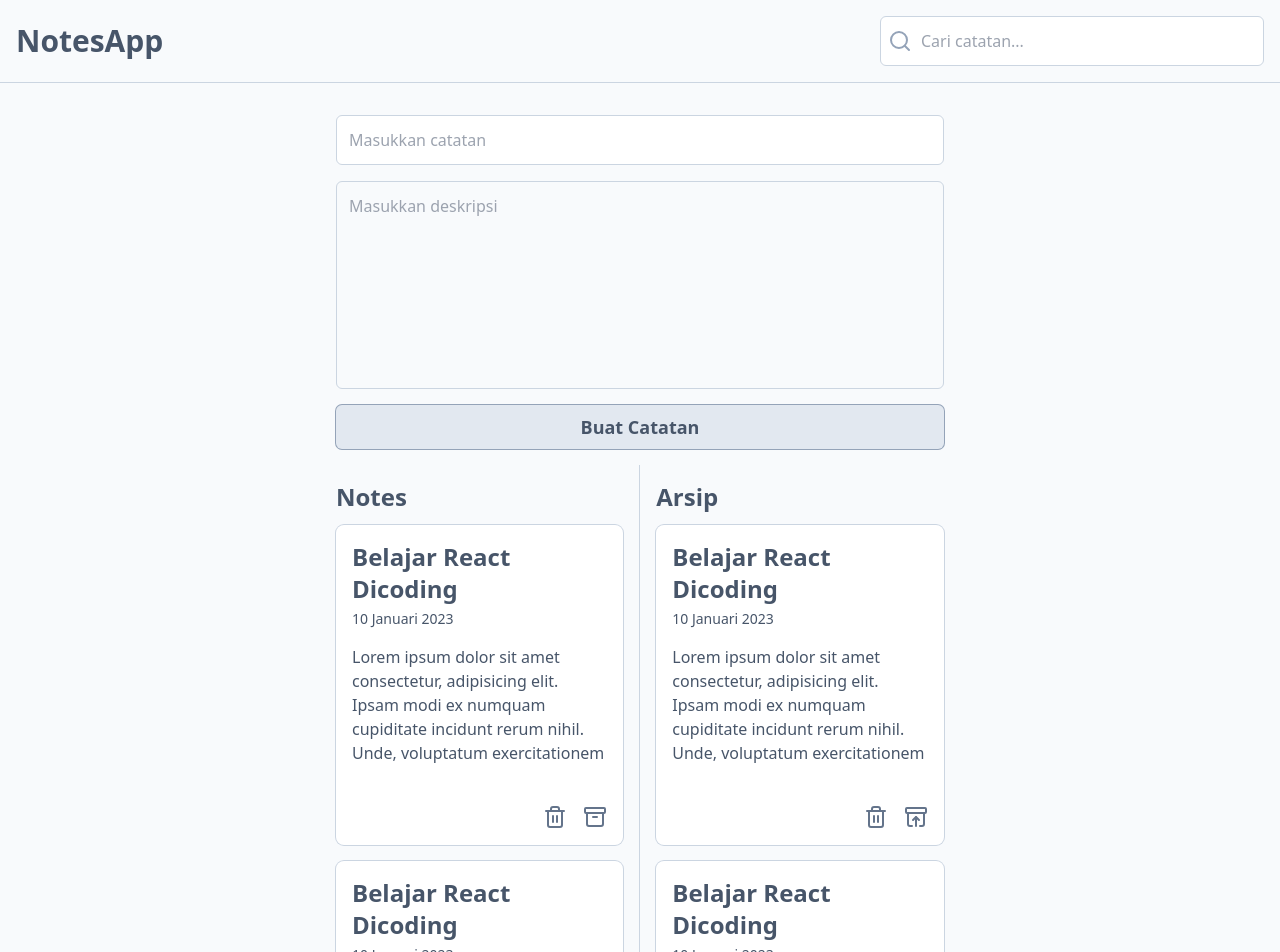
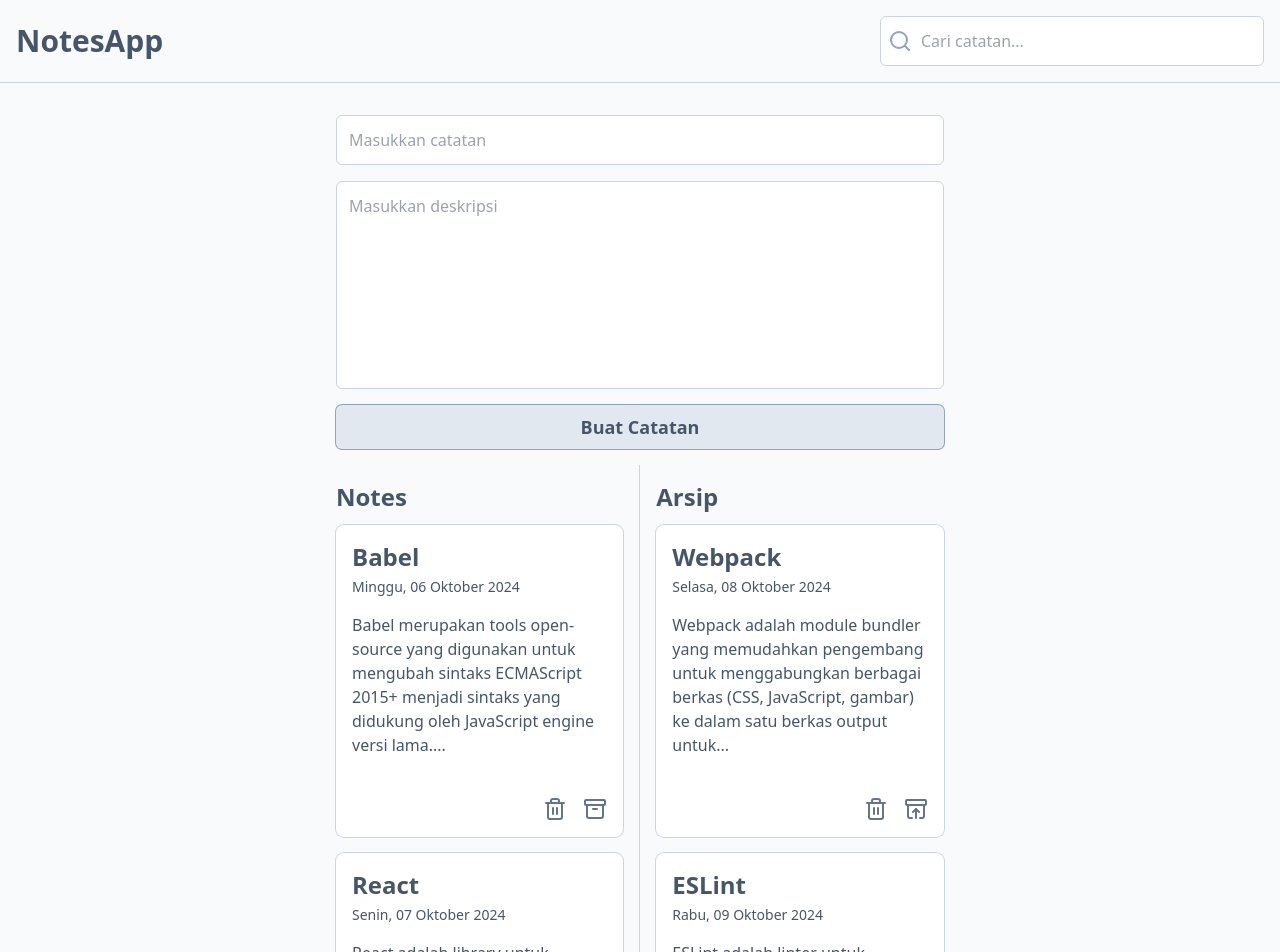
Before and after one commit to KahfiSmith/dicoding-final-project-noteapp-reactjs, a React (Vite) app: page / in a window 1280 px wide. Shown: the top 952 px of the page. Built offline with nearby package versions, Linux system fonts and the light colour scheme.

Commit message:
feat(note): utils data, formatdate, limitwords, generateid

```diff
--- a/src/components/atoms/Description.jsx
+++ b/src/components/atoms/Description.jsx
@@ -5,7 +5,7 @@ const Description = ({ value, onChange, placeholder }) => {
         value={value}
         onChange={onChange}
         placeholder={placeholder}
-        className="w-full p-3 border-[1.5px] border-slate-300 bg-slate-50 font-normal rounded-md focus:ring-[1.5px] focus:ring-blue-300 focus:outline-none focus:border-none focus:bg-white text-slate-500 h-52 resize-none"
+        className="w-full p-3 border-[1.5px] border-slate-300 bg-white font-normal rounded-md focus:ring-[1.5px] focus:ring-blue-300 focus:outline-none focus:border-none focus:bg-white text-slate-500 h-52 resize-none"
       />
     );
   };
--- a/src/components/molecules/CardNote.jsx
+++ b/src/components/molecules/CardNote.jsx
@@ -1,11 +1,12 @@
 import { Trash2 } from "lucide-react";
+import { limitWords } from "../../utils/limitWords";
 
 const CardNote = ({ title, date, description, icon }) => {
   return (
     <div className="flex flex-col p-4 ring-1 ring-slate-300 bg-white rounded-lg">
       <h2 className="text-2xl font-bold mb-1">{title}</h2>
       <p className="mb-4 text-sm">{date}</p>
-      <p className="mb-10">{description}</p>
+      <p className="mb-10">{limitWords(description, 20)}</p>
       <div className="flex justify-end space-x-4 text-slate-500">
         <Trash2 className="cursor-pointer" />
         {icon}
--- a/src/pages/Notes.jsx
+++ b/src/pages/Notes.jsx
@@ -4,6 +4,7 @@ import HeaderNote from "../components/atoms/Header";
 import Layout from "../layouts";
 import FormInput from "../components/molecules/FormInput";
 import { Archive, ArchiveRestore } from "lucide-react";
+import { notesData } from "../utils/initialDataNotes";
 
 const Notes = () => {
   const [filterSearch, setFilterSearch] = useState("");
@@ -18,34 +19,32 @@ const Notes = () => {
         children1={<FormInput handleSubmit={() => {}} />}
         children2={
           <div className="flex flex-col space-y-4">
+            {notesData
+              .filter((note) => !note.archived)
+              .map((note) => (
                 <CardNote
-              title="Belajar React Dicoding"
-              date="10 Januari 2023"
-              description="Lorem ipsum dolor sit amet consectetur, adipisicing elit. Ipsam modi ex numquam cupiditate incidunt rerum nihil. Unde, voluptatum exercitationem"
+                  key={note.id}
+                  title={note.title}
+                  date={note.createdAt}
+                  description={note.body}
                   icon={<Archive />}
                 />
-            <CardNote
-              title="Belajar React Dicoding"
-              date="10 Januari 2023"
-              description="Lorem ipsum dolor sit amet consectetur, adipisicing elit. Ipsam modi ex numquam cupiditate incidunt rerum nihil. Unde, voluptatum exercitationem"
-              icon={<Archive />}
-            />
+              ))}
           </div>
         }
         children3={
           <div className="flex flex-col space-y-4">
+            {notesData
+              .filter((note) => note.archived)
+              .map((note) => (
                 <CardNote
-              title="Belajar React Dicoding"
-              date="10 Januari 2023"
-              description="Lorem ipsum dolor sit amet consectetur, adipisicing elit. Ipsam modi ex numquam cupiditate incidunt rerum nihil. Unde, voluptatum exercitationem"
+                  key={note.id}
+                  title={note.title}
+                  date={note.createdAt}
+                  description={note.body}
                   icon={<ArchiveRestore />}
                 />
-            <CardNote
-              title="Belajar React Dicoding"
-              date="10 Januari 2023"
-              description="Lorem ipsum dolor sit amet consectetur, adipisicing elit. Ipsam modi ex numquam cupiditate incidunt rerum nihil. Unde, voluptatum exercitationem"
-              icon={<ArchiveRestore />}
-            />
+              ))}
           </div>
         }
       />
--- /dev/null
+++ b/src/utils/formatDate.jsx
@@ -0,0 +1,9 @@
+export const formatDate = (tanggal) => {
+  const options = {
+    weekday: "long",
+    day: "numeric",
+    month: "long",
+    year: "numeric",
+  };
+  return new Intl.DateTimeFormat("id-ID", options).format(new Date(tanggal));
+};
--- /dev/null
+++ b/src/utils/generateNoteId .jsx
@@ -0,0 +1,5 @@
+export const generateNoteId = (notesData) => {
+  const nextIdNumber = notesData.length + 1;
+  const paddedId = String(nextIdNumber).padStart(4, '0');
+  return `NT${paddedId}`;
+};
--- /dev/null
+++ b/src/utils/initialDataNotes.jsx
@@ -0,0 +1,33 @@
+import { generateNoteId } from "./generateNoteId ";
+
+const initialNotesData = [
+  {
+    title: "Babel",
+    body: "Babel merupakan tools open-source yang digunakan untuk mengubah sintaks ECMAScript 2015+ menjadi sintaks yang didukung oleh JavaScript engine versi lama. Babel sering dipakai ketika kita menggunakan sintaks terbaru termasuk sintaks JSX.",
+    archived: false,
+    createdAt: "Minggu, 06 Oktober 2024",
+  },
+  {
+    title: "React",
+    body: "React adalah library untuk membangun antarmuka pengguna berbasis komponen. React sangat populer untuk membuat aplikasi frontend modern yang dinamis.",
+    archived: false,
+    createdAt: "Senin, 07 Oktober 2024",
+  },
+  {
+    title: "Webpack",
+    body: "Webpack adalah module bundler yang memudahkan pengembang untuk menggabungkan berbagai berkas (CSS, JavaScript, gambar) ke dalam satu berkas output untuk keperluan produksi.",
+    archived: true,
+    createdAt: "Selasa, 08 Oktober 2024",
+  },
+  {
+    title: "ESLint",
+    body: "ESLint adalah linter untuk JavaScript yang memungkinkan pengembang mendeteksi dan memperbaiki masalah dalam kode JavaScript berdasarkan aturan yang telah ditentukan.",
+    archived: true,
+    createdAt: "Rabu, 09 Oktober 2024",
+  },
+];
+
+export const notesData = initialNotesData.map((note, index, allNotes) => ({
+  ...note,
+  id: generateNoteId(allNotes.slice(0, index)),
+}));
--- /dev/null
+++ b/src/utils/limitWords.jsx
@@ -0,0 +1,7 @@
+export const limitWords = (text, wordLimit) => {
+    const words = text.split(' ');
+    if (words.length > wordLimit) {
+      return words.slice(0, wordLimit).join(' ') + '...';
+    }
+    return text;
+  };
```
Lines whose indentation alone changed are shown as unchanged.
